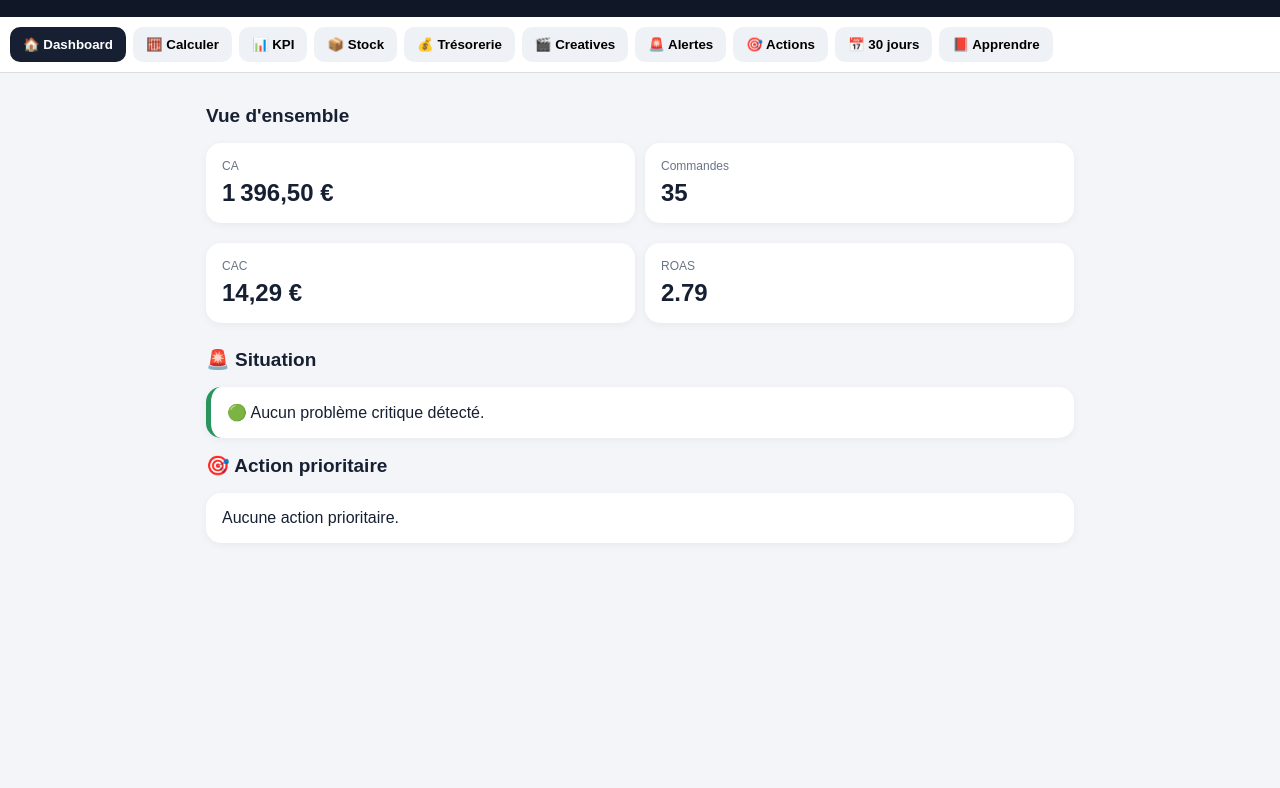
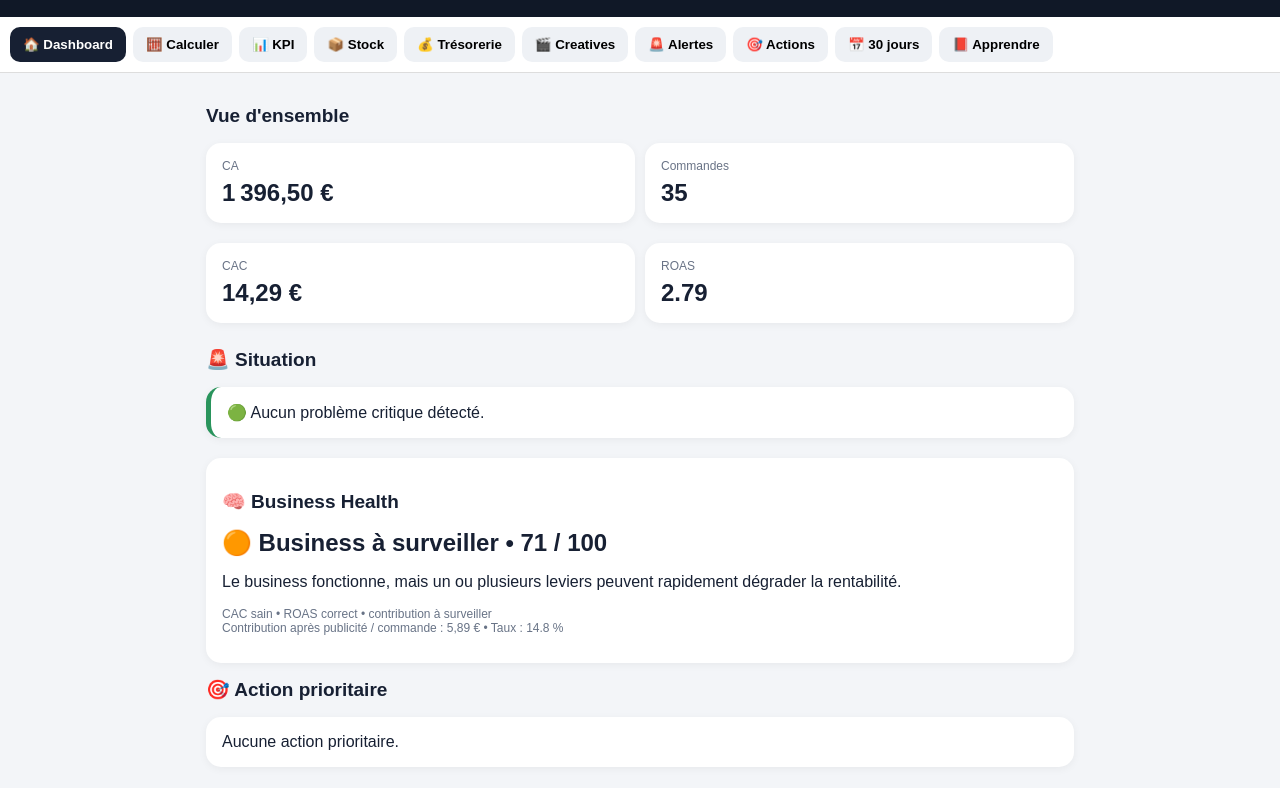
Before and after one commit to mustaphacherfaoui0482-ux/e-commerce-kit-v4, a plain HTML site: page index.html in a window 1280 px wide. Shown: the part 66-854 px from the top of the page. Before the commit the page ends 800 px from the top, so only its background shows below. Drawn offline with Linux system fonts and the light colour scheme.

Commit message:
Update index.html
Add Business Health card to Dashboard

```diff
--- a/index.html
+++ b/index.html
@@ -236,7 +236,21 @@ color:#687386;
 <h2>🚨 Situation</h2>
 
 <div id="dashboardAlerts"></div>
+<div class="card" id="businessHealthCard" style="margin-top:20px;">
 
+<h2>🧠 Business Health</h2>
+
+<div class="value" id="businessHealthStatus">
+⚪ Données insuffisantes
+</div>
+
+<p id="businessHealthMessage">
+Renseignez suffisamment de données pour obtenir un diagnostic fiable.
+</p>
+
+<p class="small" id="businessHealthDetails"></p>
+
+</div>
 <h2>🎯 Action prioritaire</h2>
 
 <div class="card" id="priorityAction">
```
